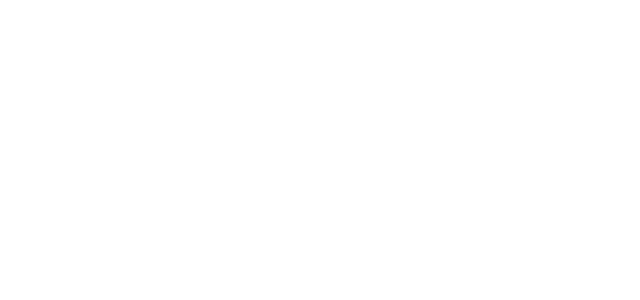
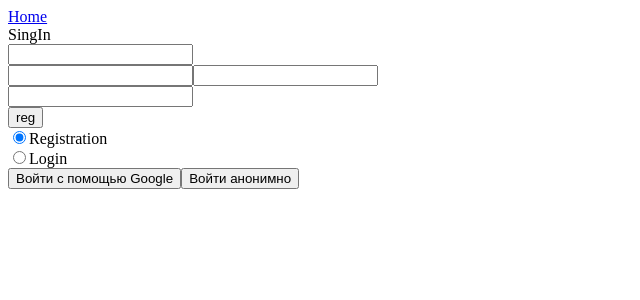
Before and after one commit to AndreyShyshkin/NoBoredom, a React (Vite) app: page /login in a window 1280 px wide. Before the commit this address had no page. Shown: the top 300 px of the page, without its empty margins (0-640 px from the left). Built offline with nearby package versions, Linux system fonts and the light colour scheme.

Commit message:
upadte data and friend

```diff
--- /dev/null
+++ b/src/functions/Friend.jsx
@@ -0,0 +1,40 @@
+import { getAuth, onAuthStateChanged } from 'firebase/auth'
+import { useEffect, useRef, useState } from 'react'
+import '../../firebase.config'
+const auth = getAuth()
+
+function Friend() {
+	const [user, setUser] = useState(null)
+	const userRef = useRef(null)
+	useEffect(() => {
+		const unsubscribe = onAuthStateChanged(auth, user => {
+			if (user) {
+				setUser(user)
+				userRef.current = user
+			} else {
+				setUser(null)
+				userRef.current = null
+			}
+		})
+		return () => {
+			unsubscribe()
+		}
+	}, [])
+
+	return (
+		<div>
+			{user ? (
+				<div>
+					<p>Friend list:</p>
+					<div></div>
+				</div>
+			) : (
+				<div>
+					<h2>Пожалуйста, войдите в систему</h2>
+				</div>
+			)}
+		</div>
+	)
+}
+
+export default Friend
--- /dev/null
+++ b/src/functions/addFriend.js
@@ -0,0 +1,18 @@
+import { getAuth, onAuthStateChanged } from 'firebase/auth'
+import { getDatabase, ref, set } from 'firebase/database'
+import '../../firebase.config'
+const db = getDatabase()
+const auth = getAuth()
+
+export default function addFriend(friendId, friendName) {
+	onAuthStateChanged(auth, user => {
+		if (user) {
+			set(ref(db, 'users/' + user.uid + '/friends/' + friendId), {
+				id: friendId,
+				name: friendName,
+			})
+		} else {
+			console.log('error')
+		}
+	})
+}
--- a/src/functions/group.jsx
+++ b/src/functions/group.jsx
@@ -1,7 +1,10 @@
-import { getAuth, onAuthStateChanged, signInAnonymously } from 'firebase/auth'
+import { getAuth, onAuthStateChanged } from 'firebase/auth'
 import { getDatabase, onValue, ref, remove, set } from 'firebase/database'
-import { useEffect, useRef, useState } from 'react'
+import { useEffect, useState } from 'react'
+import { Link } from 'react-router-dom'
 import '../../firebase.config'
+import Friend from './Friend'
+import addFriend from './addFriend'
 const auth = getAuth()
 const db = getDatabase()
 let $_GET = {}
@@ -9,7 +12,6 @@ let $_GET = {}
 function Group() {
 	const [user, setUser] = useState(null)
 	const [groupMembers, setGroupMembers] = useState([])
-	const userRef = useRef(null)
 
 	function GET() {
 		let url = new URL(window.location.href)
@@ -26,10 +28,8 @@ function Group() {
 		const unsubscribe = onAuthStateChanged(auth, user => {
 			if (user) {
 				setUser(user)
-				userRef.current = user
 			} else {
 				setUser(null)
-				userRef.current = null
 			}
 		})
 
@@ -37,19 +37,14 @@ function Group() {
 
 		return () => {
 			unsubscribe()
-			window.removeEventListener('beforeunload', handleBeforeUnload)
 		}
-	}, [])
+	}, [user])
 
 	async function handleBeforeUnload(event) {
 		event.preventDefault() // Отменяем закрытие вкладки
-		const user = userRef.current
 		if (user) {
 			try {
-				event.returnValue = '' // Устанавливаем пустое значение для возврата строки
-				await removeFromGroup(user) // Ждем завершения операции удаления
-				window.removeEventListener('beforeunload', handleBeforeUnload) // Удаляем обработчик события
-				window.close() // Закрываем вкладку
+				await removeFromGroup(user)
 			} catch (error) {
 				console.error('Ошибка удаления из группы:', error)
 			}
@@ -58,30 +53,25 @@ function Group() {
 
 	function removeFromGroup(user) {
 		return new Promise((resolve, reject) => {
-			const groupRef = ref(db, 'groups/' + groupID)
-			onValue(groupRef, snapshot => {
-				const data = snapshot.val()
-				if (data) {
-					const members = Object.values(data)
-					if (members.length === 1 && members[0] === user.uid) {
-						remove(ref(db, 'groups/' + groupID))
-							.then(() => resolve()) // Успешно удалено
-							.catch(error => reject(error)) // Обработка ошибки
-					} else {
-						const updatedMembers = members.filter(member => member !== user.uid)
-						set(groupRef, updatedMembers)
-							.then(() => resolve()) // Успешно удалено
-							.catch(error => reject(error)) // Обработка ошибки
-					}
-				}
-			})
+			const groupRef = ref(db, 'groups/' + groupID + '/' + user.uid)
+			remove(groupRef)
+				.then(() => resolve())
+				.catch(error => reject(error))
 		})
 	}
 
 	function joinGroup(user) {
-		// Присоединение пользователя к группе
-		set(ref(db, 'groups/' + groupID), {
-			userId: user.uid,
+		let name
+		if (!user.isAnonymous) {
+			name = user.displayName
+		} else {
+			name = 'anonymous'
+		}
+		set(ref(db, 'groups/' + groupID + '/' + user.uid), {
+			id: user.uid,
+			name: name,
+		}).catch(error => {
+			console.error('Ошибка при присоединении к группе:', error)
 		})
 	}
 
@@ -89,13 +79,12 @@ function Group() {
 		if (user) {
 			const groupRef = ref(db, 'groups/' + groupID)
 			onValue(groupRef, snapshot => {
-				// Use onValue instead of on
 				const data = snapshot.val()
 				if (data) {
-					const members = Object.values(data) // Convert object to array
+					const members = Object.values(data)
 					setGroupMembers(members)
 				} else {
-					setGroupMembers([]) // Set an empty array if no data
+					setGroupMembers([])
 				}
 			})
 		}
@@ -103,26 +92,39 @@ function Group() {
 
 	return (
 		<div>
+			<Friend />
 			{user ? (
 				<div>
-					<h2>Вы вошли в систему как {user.uid}</h2>
+					<h2>
+						Вы вошли в систему как{' '}
+						{!user.isAnonymous && user.displayName
+							? user.displayName
+							: 'anonymous'}
+					</h2>
 					<button onClick={() => joinGroup(user)}>
 						Присоединиться к группе
 					</button>
 					<button onClick={() => console.log(user)}>выйти</button>
 					<h3>Участники группы:</h3>
 					<ul>
-						{groupMembers.map(memberId => (
-							<li key={memberId}>{memberId}</li>
+						{groupMembers.map(member => (
+							<li key={member.id}>
+								<p>{member.name}</p>
+								{member.id != user.uid &&
+								member.name != 'anonymous' &&
+								!user.isAnonymous ? (
+									<button onClick={() => addFriend(member.id, member.name)}>
+										Добавить в друзей
+									</button>
+								) : null}
+							</li>
 						))}
 					</ul>
 				</div>
 			) : (
 				<div>
 					<h2>Пожалуйста, войдите в систему</h2>
-					<button onClick={() => signInAnonymously(auth)}>
-						Войти анонимно
-					</button>
+					<Link to={'/login'}>Login</Link>
 				</div>
 			)}
 		</div>
--- a/src/main.jsx
+++ b/src/main.jsx
@@ -4,12 +4,14 @@ import { BrowserRouter, Route, Routes } from 'react-router-dom'
 import Group from './functions/group'
 import Home from './home/Home'
 import './main.styles.scss'
+import SingIn from './sing/SingIn'
 
 const AppRouter = () => (
 	<BrowserRouter>
 		<Routes>
 			<Route path='/' element={<Home />} />
 			<Route path='/group' element={<Group />} />
+			<Route path='/login' element={<SingIn />} />
 		</Routes>
 	</BrowserRouter>
 )
@@ -17,6 +19,7 @@ const AppRouter = () => (
 const root = ReactDOM.createRoot(document.getElementById('root'))
 root.render(
 	<React.StrictMode>
+		<a href='/'>Home</a>
 		<AppRouter />
 	</React.StrictMode>
 )
--- /dev/null
+++ b/src/sing/SingIn.jsx
@@ -0,0 +1,116 @@
+import {
+	GoogleAuthProvider,
+	createUserWithEmailAndPassword,
+	getAuth,
+	signInAnonymously,
+	signInWithEmailAndPassword,
+	signInWithPopup,
+	updateProfile,
+} from 'firebase/auth'
+import { useRef, useState } from 'react'
+const auth = getAuth()
+const provider = new GoogleAuthProvider()
+
+function SingIn() {
+	const [isRegistrationSelected, setIsRegistrationSelected] = useState(true)
+
+	const handleRadioChange = e => {
+		setIsRegistrationSelected(e.target.value === 'registration')
+	}
+
+	const usernameData = useRef()
+	const loginData = useRef()
+	const passwordData = useRef()
+	const passwordCheck = useRef()
+
+	const registerUser = () => {
+		if (passwordData.current.value !== passwordCheck.current.value) {
+			return
+		}
+		let username = usernameData.current.value
+		let email = loginData.current.value
+		let password = passwordData.current.value
+		createUserWithEmailAndPassword(auth, email, password)
+			.then(function () {
+				return updateProfile(auth.currentUser, {
+					displayName: username,
+				})
+			})
+			.catch(error => {
+				const errorCode = error.code
+				const errorMessage = error.message
+				console.log('🚀 ~ loginUser ~ errorCode:', errorCode)
+				console.log('🚀 ~ loginUser ~ errorMessage:', errorMessage)
+			})
+	}
+	const loginUser = () => {
+		let email = loginData.current.value
+		let password = passwordData.current.value
+		signInWithEmailAndPassword(auth, email, password).catch(error => {
+			const errorCode = error.code
+			const errorMessage = error.message
+			console.log('🚀 ~ loginUser ~ errorCode:', errorCode)
+			console.log('🚀 ~ loginUser ~ errorMessage:', errorMessage)
+		})
+	}
+
+	return (
+		<div id='login'>
+			SingIn
+			<div>
+				<input
+					type='text'
+					ref={usernameData}
+					style={{ display: isRegistrationSelected ? 'block' : 'none' }}
+				/>
+				<input type='email' ref={loginData} />
+				<input type='password' ref={passwordData} />
+				<input
+					type='password'
+					ref={passwordCheck}
+					style={{ display: isRegistrationSelected ? 'block' : 'none' }}
+				/>
+				<button
+					onClick={() => registerUser()}
+					style={{ display: isRegistrationSelected ? 'block' : 'none' }}
+				>
+					reg
+				</button>
+				<button
+					onClick={() => loginUser()}
+					style={{ display: isRegistrationSelected ? 'none' : 'block' }}
+				>
+					Login
+				</button>
+				<div>
+					<div>
+						<input
+							type='radio'
+							name='sing'
+							value='registration'
+							checked={isRegistrationSelected}
+							onChange={handleRadioChange}
+						/>
+						<label htmlFor='registration'>Registration</label>
+					</div>
+					<div>
+						<input
+							type='radio'
+							name='sing'
+							value='login'
+							checked={!isRegistrationSelected}
+							onChange={handleRadioChange}
+						/>
+						<label htmlFor='login'>Login</label>
+					</div>
+				</div>
+			</div>
+			<button onClick={() => signInWithPopup(auth, provider)}>
+				Войти с помощью Google
+			</button>
+			<button onClick={() => signInAnonymously(auth)}>Войти анонимно</button>
+		</div>
+	)
+}
+
+export default SingIn
```
